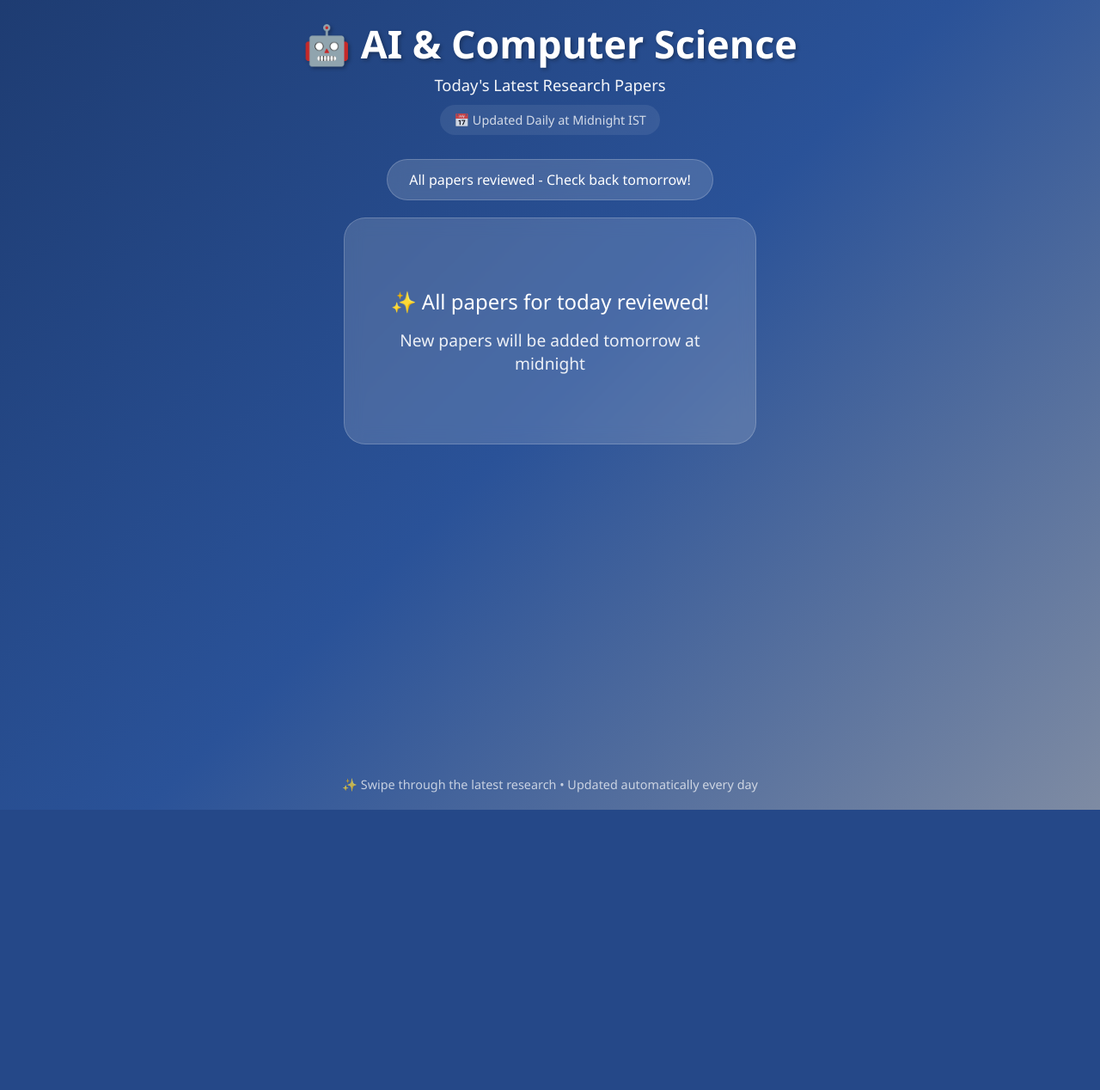
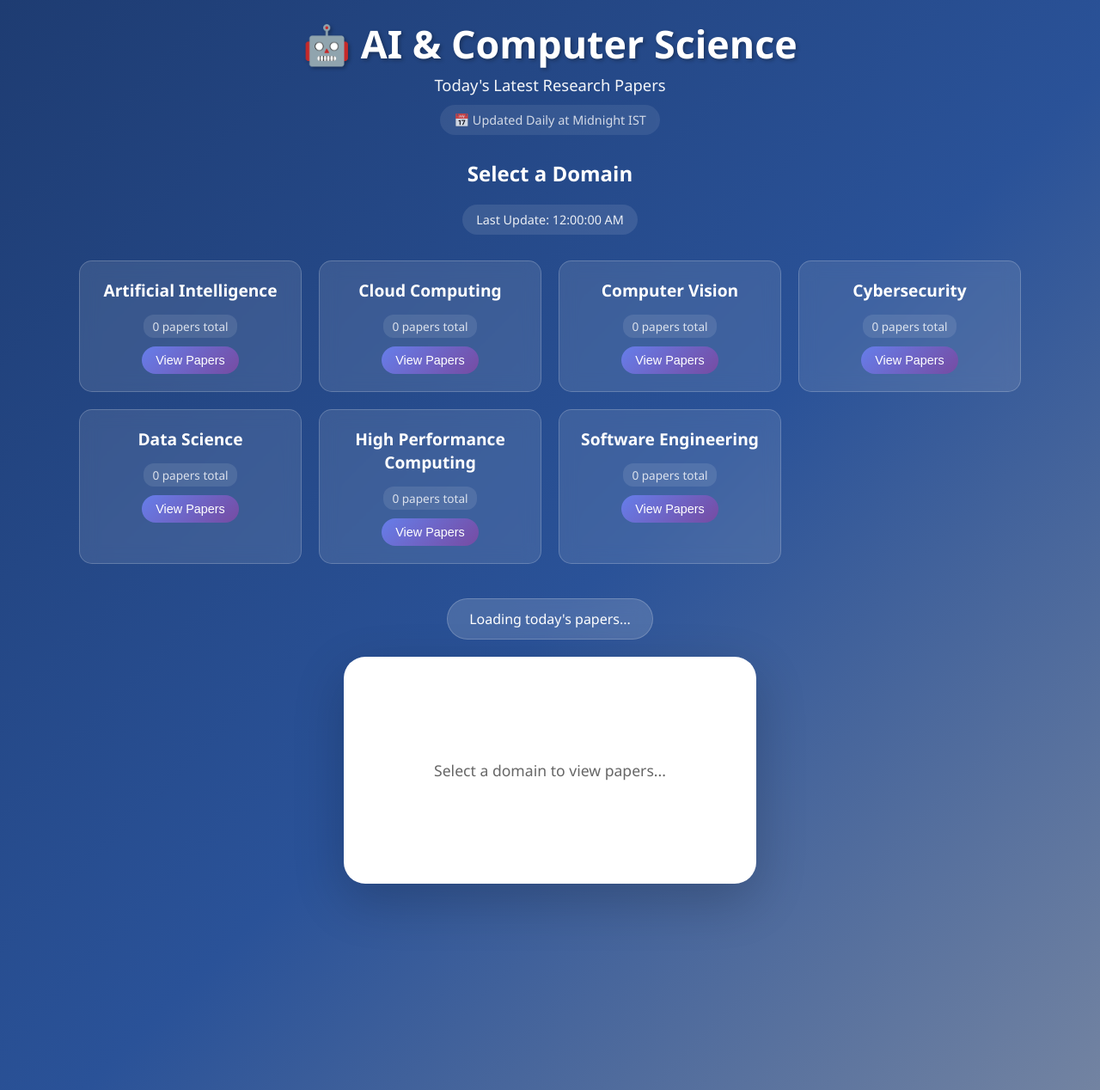
Before and after one commit to hardikjain0083/paper-swiper, a Flask app: page / in a window 1280 px wide. Shown: the top 1268 px of the page at 86% size. Before the commit the page ends 942 px from the top, so only its background shows below. Run offline with Flask 3, Linux system fonts and the light colour scheme; data that the repository does not hold is empty.

Commit message:
added domains

```diff
--- a/app.py
+++ b/app.py
@@ -22,19 +22,44 @@
 CORE_API_KEY = os.getenv('CORE_API_KEY')
 CORE_API_URL = "https://api.core.ac.uk/v3/search/works"
 
-# AI and Computer Science keywords
-AI_CS_KEYWORDS = [
-    "artificial intelligence", "machine learning", "deep learning", "neural network",
-    "natural language processing", "NLP", "computer vision", "reinforcement learning",
-    "data science", "big data", "cloud computing", "edge computing", "IoT",
-    "internet of things", "algorithm", "software engineering", "web development",
-    "blockchain", "cryptocurrency", "computer graphics", "augmented reality",
-    "virtual reality", "AR VR", "cybersecurity", "network security", "database",
-    "distributed systems", "parallel computing", "GPU computing", "quantum computing",
-    "chatbot", "LLM", "large language model", "transformer", "BERT", "GPT",
-    "computer network", "API", "microservices", "DevOps", "automation", "data mining",
-    "knowledge graph", "recommendation system", "object detection", "semantic segmentation"
-]
+# Domain-specific keywords
+DOMAIN_KEYWORDS = {
+    'artificial_intelligence': [
+        "artificial intelligence", "machine learning", "deep learning", "neural network",
+        "natural language processing", "NLP", "LLM", "large language model",
+        "transformer", "BERT", "GPT", "chatbot"
+    ],
+    'computer_vision': [
+        "computer vision", "object detection", "semantic segmentation",
+        "image processing", "computer graphics", "augmented reality",
+        "virtual reality", "AR VR"
+    ],
+    'data_science': [
+        "data science", "big data", "data mining", "data analytics",
+        "recommendation system", "knowledge graph", "data visualization",
+        "statistical analysis"
+    ],
+    'cloud_computing': [
+        "cloud computing", "edge computing", "distributed systems",
+        "microservices", "DevOps", "API", "containerization",
+        "serverless"
+    ],
+    'cybersecurity': [
+        "cybersecurity", "network security", "information security",
+        "cryptography", "blockchain", "cryptocurrency", "security protocols",
+        "penetration testing"
+    ],
+    'software_engineering': [
+        "software engineering", "web development", "algorithm",
+        "software architecture", "design patterns", "API design",
+        "testing", "continuous integration"
+    ],
+    'high_performance_computing': [
+        "parallel computing", "GPU computing", "quantum computing",
+        "high performance computing", "distributed computing",
+        "supercomputing", "CUDA", "optimization"
+    ]
+}
 
 # MongoDB connection
 try:
@@ -85,26 +110,36 @@
     except Exception as e:
         return 0
 
-def is_ai_cs_paper(paper):
-    """Check if paper is about AI or Computer Science"""
+def get_paper_domains(paper):
+    """Identify domains that a paper belongs to"""
     title = paper.get('title', '').lower()
     abstract = paper.get('abstract', '').lower()
     keywords = paper.get('keywords', [])
 
     searchable_text = f"{title} {abstract} {' '.join(keywords)}".lower()
+    domains = []
 
-    for keyword in AI_CS_KEYWORDS:
-        if keyword.lower() in searchable_text:
-            return True
+    for domain, keywords in DOMAIN_KEYWORDS.items():
+        for keyword in keywords:
+            if keyword.lower() in searchable_text:
+                domains.append(domain)
+                break
 
-    return False
+    return domains
+
+def is_ai_cs_paper(paper):
+    """Check if paper is about AI or Computer Science"""
+    return len(get_paper_domains(paper)) > 0
 
 def fetch_and_store_papers():
     """Fetch recent AI and CS papers and store in MongoDB"""
     try:
         logger.info("=" * 70)
-        logger.info("Starting daily paper fetch from CORE API...")
+        logger.info("Starting paper fetch from CORE API...")
         logger.info("=" * 70)
+
+        # Initialize domain stats for this update
+        domain_stats = {domain: 0 for domain in DOMAIN_KEYWORDS.keys()}
 
         end_date = datetime.now()
         start_date = end_date - timedelta(days=7)
@@ -161,6 +196,7 @@
                         'doi': paper.get('doi', ''),
                         'pageCount': page_count if page_count > 0 else None,
                         'keywords': paper.get('keywords', [])[:5],
+                        'domains': get_paper_domains(paper),
                         # store as string like 'YYYY-MM-DD' so queries and storage are consistent
                         'fetchedDate': today_str,
                         'fetchedAt': datetime.now()
@@ -175,16 +211,30 @@
 
                     if result.upserted_id or result.modified_count > 0:
                         inserted_count += 1
+                        # Update domain stats
+                        for domain in paper_obj['domains']:
+                            domain_stats[domain] += 1
                         logger.info(f"✓ Stored: {title[:60]}... ({page_count} pages)")
 
-                        if inserted_count >= 50:  # Limit to 50 papers per day
+                        if inserted_count >= 50:  # Limit to 50 papers per update
                             break
 
                 except Exception as e:
                     logger.warning(f"Error processing paper: {str(e)}")
                     continue
 
+            # Store update statistics
+            update_stats = {
+                'timestamp': datetime.now(),
+                'total_papers': inserted_count,
+                'domain_stats': domain_stats
+            }
+            db['update_stats'].insert_one(update_stats)
+
             logger.info(f"✓ Successfully stored {inserted_count} papers")
+            for domain, count in domain_stats.items():
+                if count > 0:
+                    logger.info(f"  - {domain}: {count} papers")
             logger.info("=" * 70)
 
         else:
@@ -211,8 +261,9 @@
         today = datetime.now().date()
         today_str = today.isoformat()
 
+        # Include papers fetched today or promoted for today
         papers = list(papers_collection.find(
-            {'fetchedDate': today_str},
+            {'$or': [{'fetchedDate': today_str}, {'promotedDates': today_str}]},
             {'_id': 0}
         ).sort('publishedDate', -1).limit(100))
 
@@ -226,6 +277,105 @@
         })
     except Exception as e:
         logger.error(f"Error in get_papers: {str(e)}")
+        return jsonify({
+            'success': False,
+            'error': str(e)
+        }), 500
+
+@app.route('/api/domains', methods=['GET'])
+def get_domains():
+    """Get list of available domains"""
+    try:
+        domains = sorted(DOMAIN_KEYWORDS.keys())
+        domain_names = {
+            'artificial_intelligence': 'Artificial Intelligence',
+            'computer_vision': 'Computer Vision',
+            'data_science': 'Data Science',
+            'cloud_computing': 'Cloud Computing',
+            'cybersecurity': 'Cybersecurity',
+            'software_engineering': 'Software Engineering',
+            'high_performance_computing': 'High Performance Computing'
+        }
+
+        return jsonify({
+            'success': True,
+            'domains': [{'id': d, 'name': domain_names.get(d, d)} for d in domains]
+        })
+    except Exception as e:
+        return jsonify({
+            'success': False,
+            'error': str(e)
+        }), 500
+
+@app.route('/api/papers/<domain>', methods=['GET'])
+def get_papers_by_domain(domain):
+    """Fetch today's papers for a specific domain"""
+    try:
+        today = datetime.now().date()
+        today_str = today.isoformat()
+
+        if domain not in DOMAIN_KEYWORDS:
+            return jsonify({
+                'success': False,
+                'error': 'Invalid domain'
+            }), 400
+
+        # Include papers fetched today or promoted for today
+        papers = list(papers_collection.find(
+            {
+                '$or': [{'fetchedDate': today_str}, {'promotedDates': today_str}],
+                'domains': domain
+            },
+            {'_id': 0}
+        ).sort('publishedDate', -1).limit(10))  # Limit to 10 papers per domain
+
+        papers = [serialize_dates(p) for p in papers]
+
+        return jsonify({
+            'success': True,
+            'papers': papers,
+            'count': len(papers),
+            'domain': domain,
+            'fetchDate': today_str
+        })
+    except Exception as e:
+        logger.error(f"Error in get_papers_by_domain: {str(e)}")
+        return jsonify({
+            'success': False,
+            'error': str(e)
+        }), 500
+
+@app.route('/api/domain-stats', methods=['GET'])
+def get_domain_stats():
+    """Get domain-specific statistics"""
+    try:
+        today = datetime.now().date()
+        today_str = today.isoformat()
+
+        # Get the last update statistics
+        last_update = db['update_stats'].find_one(
+            sort=[('timestamp', -1)]
+        )
+
+        # Get current counts per domain
+        domain_counts = {}
+        for domain in DOMAIN_KEYWORDS.keys():
+            count = papers_collection.count_documents({
+                'fetchedDate': today_str,
+                'domains': domain
+            })
+            domain_counts[domain] = count
+
+        return jsonify({
+            'success': True,
+            'domain_counts': domain_counts,
+            'last_update': {
+                'timestamp': last_update['timestamp'].isoformat() if last_update else None,
+                'papers_added': last_update['total_papers'] if last_update else 0,
+                'domain_stats': last_update['domain_stats'] if last_update else {}
+            }
+        })
+    except Exception as e:
         return jsonify({
             'success': False,
             'error': str(e)
@@ -255,12 +405,12 @@
 # Initialize scheduler
 scheduler = BackgroundScheduler()
 
-# Schedule daily update at midnight IST (18:30 UTC)
+# Schedule hourly updates
 scheduler.add_job(
     fetch_and_store_papers,
-    trigger=CronTrigger(hour=18, minute=30, timezone='UTC'),
-    id='daily_paper_fetch',
-    name='Daily Paper Fetch from CORE API',
+    trigger=CronTrigger(minute=0, timezone='UTC'),  # Run at the start of every hour
+    id='hourly_paper_fetch',
+    name='Hourly Paper Fetch from CORE API',
     replace_existing=True
 )
 
--- a/static/script.js
+++ b/static/script.js
@@ -3,15 +3,75 @@
 let startX = 0;
 let currentX = 0;
 let isDragging = false;
+let currentDomain = null;
 
 const cardContainer = document.getElementById('cardContainer');
 const paperStatus = document.getElementById('paperStatus');
+const domainGrid = document.getElementById('domainGrid');
 
-// Fetch today's papers from API
-async function fetchPapers() {
+// Fetch domain statistics
+async function fetchDomainStats() {
     try {
-        paperStatus.textContent = 'Loading today\'s papers...';
-        const response = await fetch('/api/papers');
+        const response = await fetch('/api/domain-stats');
+        const data = await response.json();
+
+        if (data.success) {
+            const { domain_counts, last_update } = data;
+            const updateTime = new Date(last_update.timestamp).toLocaleTimeString();
+            document.getElementById('lastUpdateTime').textContent = `Last Update: ${updateTime}`;
+
+            // Update domain cards with counts and new papers
+            Object.entries(domain_counts).forEach(([domain, count]) => {
+                const newPapers = last_update.domain_stats[domain] || 0;
+                const card = document.querySelector(`[data-domain="${domain}"]`);
+                if (card) {
+                    const statsDiv = card.querySelector('.domain-stats') || document.createElement('div');
+                    statsDiv.className = 'domain-stats';
+                    statsDiv.innerHTML = `
+                        <span>${count} papers total</span>
+                        ${newPapers > 0 ? `<span class="new-papers">+${newPapers} new</span>` : ''}
+                    `;
+                    if (!card.querySelector('.domain-stats')) {
+                        card.insertBefore(statsDiv, card.querySelector('button'));
+                    }
+                }
+            });
+        }
+    } catch (error) {
+        console.error('Error fetching domain stats:', error);
+    }
+}
+
+// Fetch available domains
+async function fetchDomains() {
+    try {
+        const response = await fetch('/api/domains');
+        const data = await response.json();
+
+        if (data.success) {
+            const domains = data.domains;
+            domainGrid.innerHTML = domains.map(domain => `
+                <div class="domain-card" data-domain="${domain.id}">
+                    <h3>${domain.name}</h3>
+                    <div class="domain-stats">Loading stats...</div>
+                    <button onclick="selectDomain('${domain.id}')">View Papers</button>
+                </div>
+            `).join('');
+
+            // Fetch initial stats
+            fetchDomainStats();
+        }
+    } catch (error) {
+        console.error('Error fetching domains:', error);
+        domainGrid.innerHTML = '<div class="error">Error loading domains. Please refresh.</div>';
+    }
+}
+
+// Fetch papers for selected domain
+async function fetchPapers(domain) {
+    try {
+        paperStatus.textContent = 'Loading papers...';
+        const response = await fetch(`/api/papers/${domain}`);
         const data = await response.json();
 
         if (data.success) {
@@ -184,8 +244,46 @@
     paperStatus.textContent = 'All papers reviewed - Check back tomorrow!';
 }
 
+// Select domain and fetch its papers
+function selectDomain(domain) {
+    currentDomain = domain;
+    currentIndex = 0;
+    papers = [];
+    cardContainer.innerHTML = '<div class="loading">Fetching papers for selected domain...</div>';
+    fetchPapers(domain);
+
+    // Update UI to show selected domain
+    document.querySelectorAll('.domain-card').forEach(card => {
+        card.classList.remove('selected');
+        if (card.dataset.domain === domain) {
+            card.classList.add('selected');
+        }
+    });
+}
+
 // Initialize
-fetchPapers();
+fetchDomains();
 
-// Refresh papers every 5 minutes to check for updates
-setInterval(fetchPapers, 5 * 60 * 1000);
+// Set up auto-refresh (every hour)
+setInterval(() => {
+    fetchDomainStats();
+    if (currentDomain) {
+        fetchPapers(currentDomain);
+    }
+}, 60 * 60 * 1000);  // 1 hour in milliseconds
+
+// Set up stats refresh (every minute to update "time since last update")
+setInterval(() => {
+    const lastUpdateSpan = document.getElementById('lastUpdateTime');
+    if (lastUpdateSpan && lastUpdateSpan.dataset.timestamp) {
+        const lastUpdate = new Date(lastUpdateSpan.dataset.timestamp);
+        const now = new Date();
+        const minutesAgo = Math.floor((now - lastUpdate) / (1000 * 60));
+
+        if (minutesAgo < 60) {
+            lastUpdateSpan.textContent = `Last Update: ${minutesAgo} minute${minutesAgo === 1 ? '' : 's'} ago`;
+        } else {
+            lastUpdateSpan.textContent = `Last Update: ${lastUpdate.toLocaleTimeString()}`;
+        }
+    }
+}, 60 * 1000);  // 1 minute in milliseconds
--- a/static/style.css
+++ b/static/style.css
@@ -19,6 +19,112 @@
     color: white;
     margin-bottom: 25px;
     animation: slideDown 0.5s ease;
+}
+
+.domain-selector {
+    width: 90%;
+    max-width: 1200px;
+    margin-bottom: 30px;
+    text-align: center;
+}
+
+.domain-selector h2 {
+    color: white;
+    margin-bottom: 20px;
+    font-size: 1.5em;
+}
+
+.domain-grid {
+    display: grid;
+    grid-template-columns: repeat(auto-fit, minmax(250px, 1fr));
+    gap: 20px;
+    padding: 10px;
+}
+
+.domain-card {
+    background: rgba(255, 255, 255, 0.1);
+    border-radius: 15px;
+    padding: 20px;
+    backdrop-filter: blur(10px);
+    border: 1px solid rgba(255, 255, 255, 0.2);
+    transition: transform 0.3s ease, background 0.3s ease;
+    cursor: pointer;
+}
+
+.domain-card:hover {
+    transform: translateY(-5px);
+    background: rgba(255, 255, 255, 0.15);
+}
+
+.domain-card.selected {
+    background: rgba(255, 255, 255, 0.25);
+    border: 2px solid rgba(255, 255, 255, 0.4);
+}
+
+.domain-card h3 {
+    color: white;
+    margin-bottom: 15px;
+    font-size: 1.2em;
+}
+
+.domain-card button {
+    background: linear-gradient(135deg, #667eea 0%, #764ba2 100%);
+    color: white;
+    border: none;
+    padding: 8px 16px;
+    border-radius: 20px;
+    font-size: 0.9em;
+    cursor: pointer;
+    transition: transform 0.2s ease;
+}
+
+.domain-card button:hover {
+    transform: scale(1.05);
+}
+
+.update-info {
+    color: rgba(255, 255, 255, 0.9);
+    margin-bottom: 20px;
+    font-size: 0.9em;
+    background: rgba(255, 255, 255, 0.1);
+    padding: 8px 16px;
+    border-radius: 20px;
+    display: inline-block;
+}
+
+.domain-stats {
+    margin: 10px 0;
+    font-size: 0.85em;
+    color: rgba(255, 255, 255, 0.8);
+    display: flex;
+    gap: 10px;
+    justify-content: center;
+    flex-wrap: wrap;
+}
+
+.domain-stats span {
+    background: rgba(255, 255, 255, 0.1);
+    padding: 4px 10px;
+    border-radius: 12px;
+}
+
+.new-papers {
+    background: linear-gradient(135deg, #4CAF50 0%, #45a049 100%) !important;
+    color: white;
+    font-weight: bold;
+    animation: pulse 2s infinite;
+}
+
+@keyframes pulse {
+    0% {
+        transform: scale(1);
+    }
+    50% {
+        transform: scale(1.05);
+    }
+    100% {
+        transform: scale(1);
+    }
 }
 
 .header h1 {
--- a/templates/index.html
+++ b/templates/index.html
@@ -13,12 +13,22 @@
         <p class="subtitle">📅 Updated Daily at Midnight IST</p>
     </div>
 
+    <div class="domain-selector" id="domainSelector">
+        <h2>Select a Domain</h2>
+        <div class="update-info" id="updateInfo">
+            <span id="lastUpdateTime">Last Update: Checking...</span>
+        </div>
+        <div class="domain-grid" id="domainGrid">
+            <div class="loading">Loading domains...</div>
+        </div>
+    </div>
+
     <div class="stats" id="stats">
         <span id="paperStatus">Loading today's papers...</span>
     </div>
 
     <div class="card-container" id="cardContainer">
-        <div class="loading">Fetching today's AI and CS papers...</div>
+        <div class="loading">Select a domain to view papers...</div>
     </div>
 
     <div class="footer">
```
Also changed, not shown: scheduler.py (+96 -27 lines), 1 other file.
